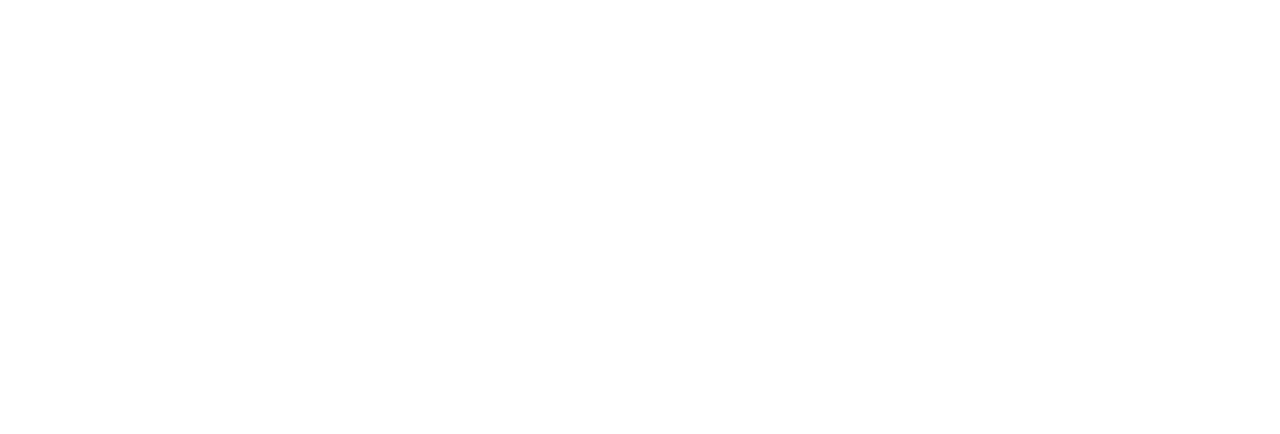
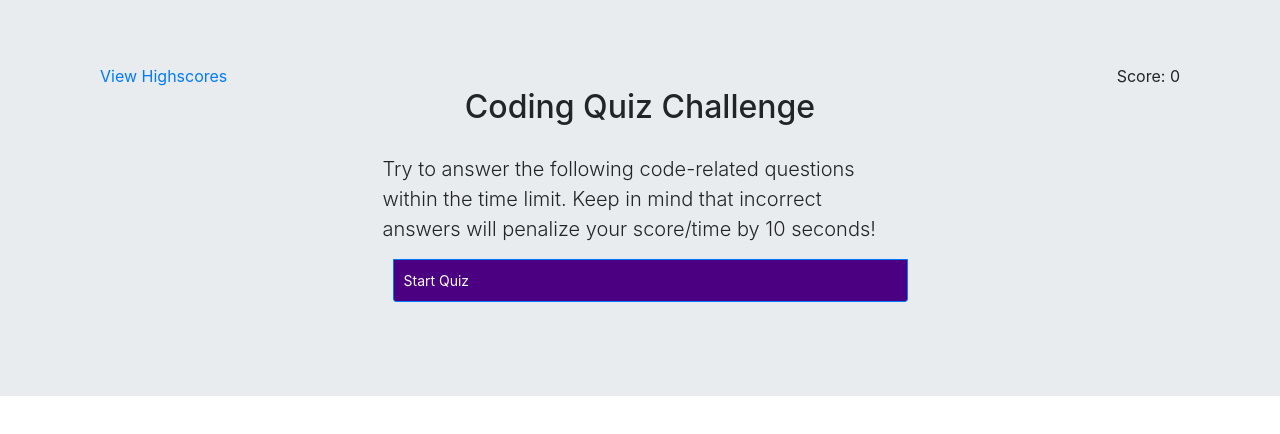
Before and after one commit to jessevanslyke/js-code-quiz, a plain HTML site: page index.html in a window 1280 px wide. Drawn offline with nearby package versions, Linux system fonts and the light colour scheme.

Commit message:
Added some base logic with creating empty functions, setting some bootstrap/css etc. Initial showScreen function done.

```diff
--- a/index.html
+++ b/index.html
@@ -8,6 +8,86 @@
     <link rel="stylesheet" href="styles.css"></style>
 </head>
 <body>
+    <main class="jumbotron jumbotron-fluid">
+        <div class="container">
+            <div class="row" id="header">
+                <div class="col-sm" id="highscores">
+                    <a href="#">View Highscores</a>
+                </div>
+                <div class="col-sm" id="score">
+                    Score: 0
+                </div>
+            </div>
+            <div class="row2" id="main-content">
+                <h2 class="display-12" id="question"></h2>
 
+                <div class="btn-group-vertical">
+                    <p class="lead" id="answer"></p>
+                    <button type="button" class="btn btn-primary btn-sm" id="button"></button>
+
+                </div>
+
+                <div id="answer">
+
+                </div>
+            </div>
+        </div>
+    </main>
+    <script>
+        var correct = false;
+        var score = 0;
+        var timer = 0;
+        var question = 0;
+
+        function showAnswer() {
+            var timeLeft = 1;
+            var answerEl = document.getElementById("answer");
+
+            var timeInterval = setInterval(function() {
+                if (timeleft === 1)
+                {
+                    if (correct)
+                        answerEl.innerHTML = "<hr>" + "Correct!";
+                    else
+                        answerEl.innerHTML = "<hr>" + "Wrong!";
+                }
+
+                if (timeLeft === 0)
+                {
+                    timerEl.innerHTML = "";
+                    clearInterval(timeInterval);
+                }
+
+                timeLeft--;
+
+            }, 1000);
+        }
+
+        function nextQuestion() {
+
+        }
+
+        function submitResults() {
+
+        }
+
+        function showScore() {
+
+        }
+
+        function showIntro() {
+            document.getElementById("question").textContent = "Coding Quiz Challenge";
+            document.getElementById("answer").textContent = "Try to answer the following code-related questions within the time limit. Keep in mind that incorrect answers will penalize your score/time by 10 seconds!";
+            document.getElementById("button").textContent = "Start Quiz";
+        }
+
+        // First, show intro.
+        showIntro();
+
+        // Button clicked to begin quiz. Start the timer and get the next question.
+        document.getElementById("button").addEventListener("click", nextQuestion);
+
+
+    </script>
 </body>
 </html>
--- a/styles.css
+++ b/styles.css
@@ -0,0 +1,40 @@
+* {
+    box-sizing: border-box;
+}
+
+h2 {
+    text-align: center;
+}
+
+.btn-group-vertical {
+    margin: auto 0;
+    padding: 10px;
+    margin: 10px;
+}
+
+.btn-sm {
+    margin: auto 0;
+    padding: 10px;
+    background-color: indigo;
+    text-align: left;
+    margin: 10px;
+    color: white;
+}
+
+#main-content {
+    margin: auto;
+    width: 50%;
+}
+
+#header {
+    margin: 0 auto;
+    width: 100%;
+}
+
+#highscores {
+    text-align: left;
+}
+
+#score {
+    text-align: right;
+}
```
